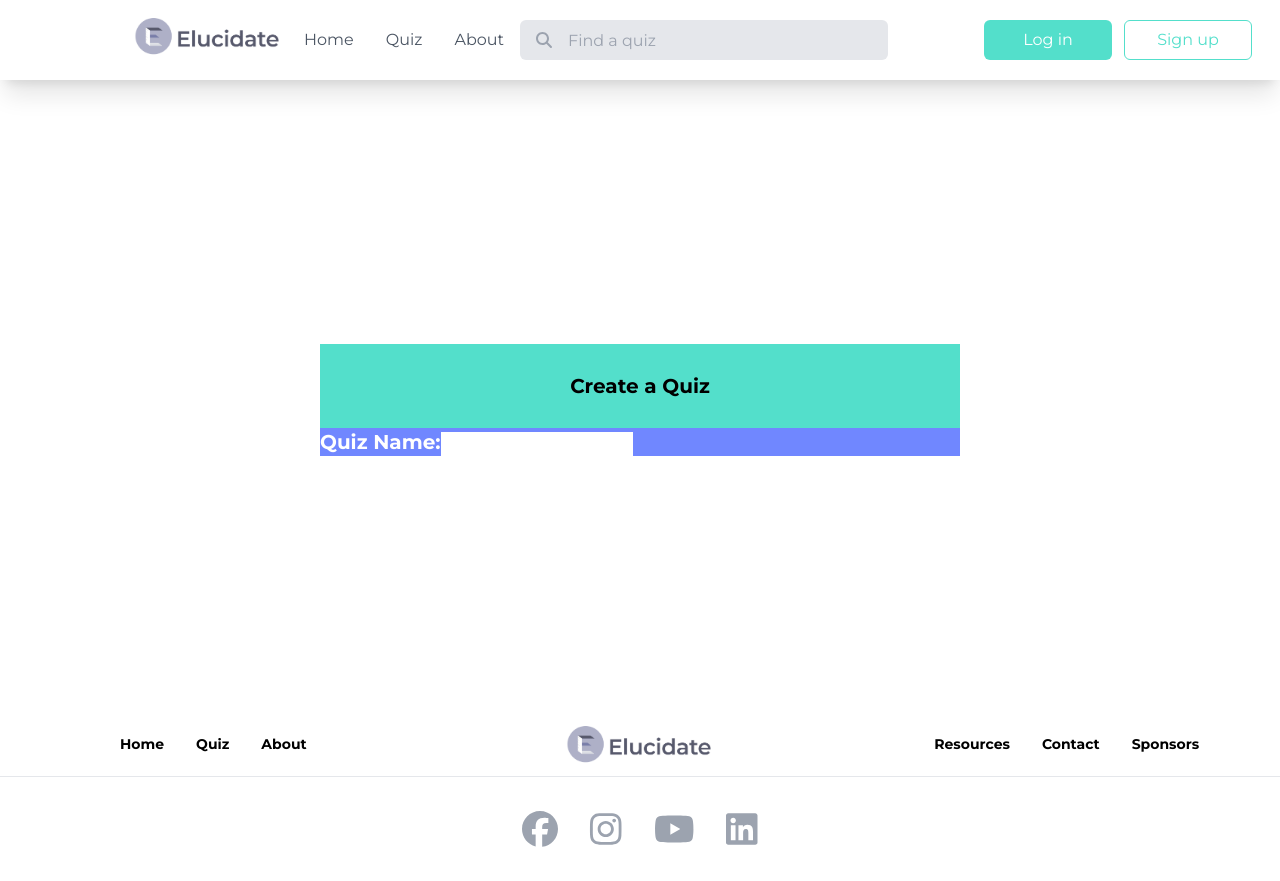
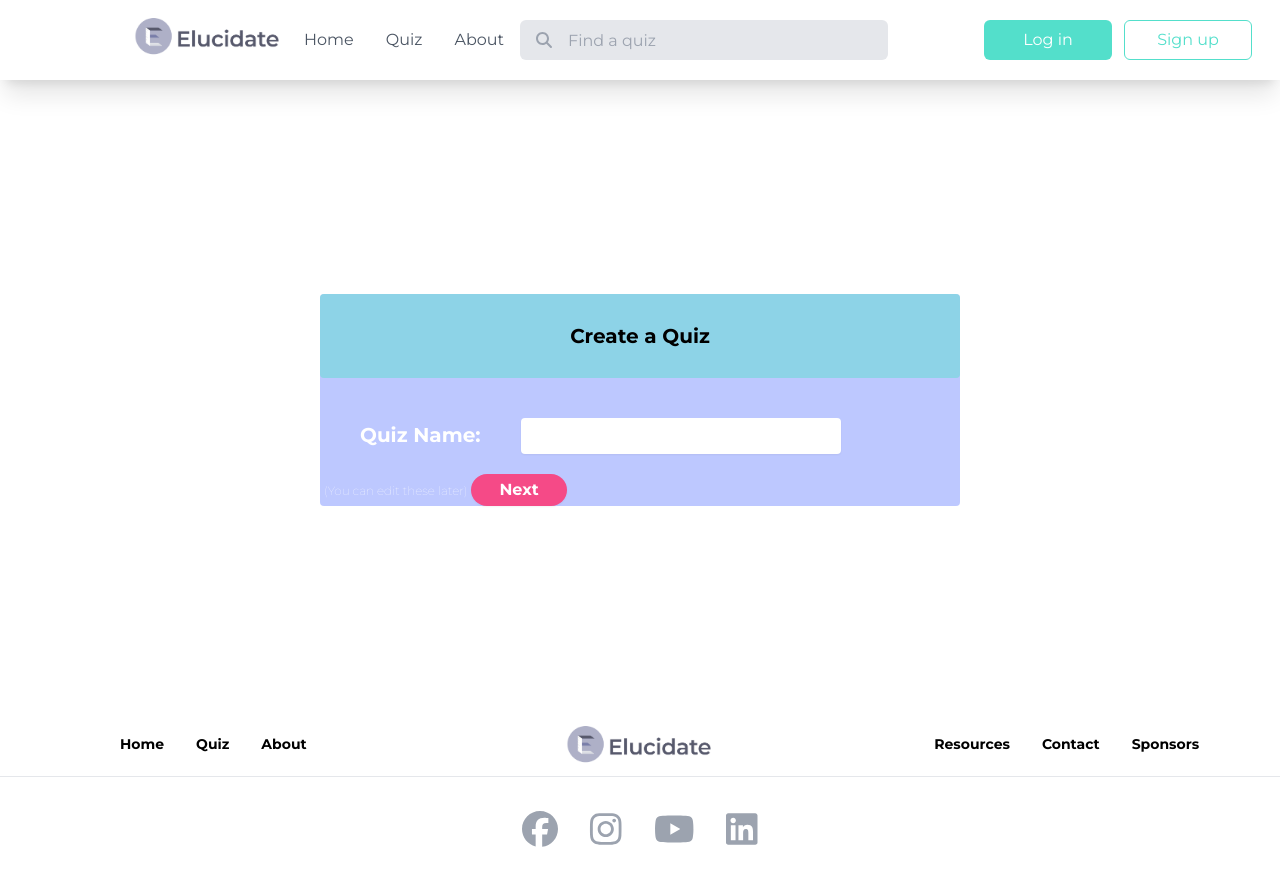
Before and after one commit to codersforcauses/elucidate, a Nuxt app in the folder client/: page /quiz-creation in a window 1280 px wide. Built offline with nearby package versions, Linux system fonts and the light colour scheme.

Commit message:
Add shadow, rounding + button

```diff
--- a/client/components/Box.vue
+++ b/client/components/Box.vue
@@ -1,8 +1,8 @@
 <template>
-    <div class="place-self-center bg-blue w-1/2" >
+    <div class="place-self-center bg-blue2 w-1/2 rounded" >
         <div :class="`flex ${isCentered ? 'self-center' : ''}`">
             <h1
-                class="w-full text-center font-bold text-xl bg-green p-7">
+                class="w-full text-center font-bold text-xl bg-green2 p-7 rounded">
                 {{ title }}
             </h1>
         </div>
--- a/client/components/TextBox.vue
+++ b/client/components/TextBox.vue
@@ -1,7 +1,7 @@
 <template>
-    <div>
-        <label class="place-self-center text-white text-xl font-bold">{{ header }}</label>
-        <input :type="inputType" />
+    <div class="mt-10 mb-5">
+        <label class="p-10 text-white text-xl font-bold">{{ header }}</label>
+        <input class="p-0 m-0 w-1/2 h-9 rounded shadow-sm" :type="inputType" />
     </div>
 </template>
 
--- a/client/pages/quiz-creation.vue
+++ b/client/pages/quiz-creation.vue
@@ -2,6 +2,7 @@
   <div class="flex flex-col">
       <Box title="Create a Quiz" :is-centered="true">
       <TextBox header='Quiz Name:'/>
+      <p class="inline-flex font-thin px-1 text-xs text-white">(You can edit these later)</p><button class="inline-flex rounded-full shadow-sm bg-red text-white font-bold px-7 py-1">Next</button>
       </Box>
   </div>
 </template>
```
